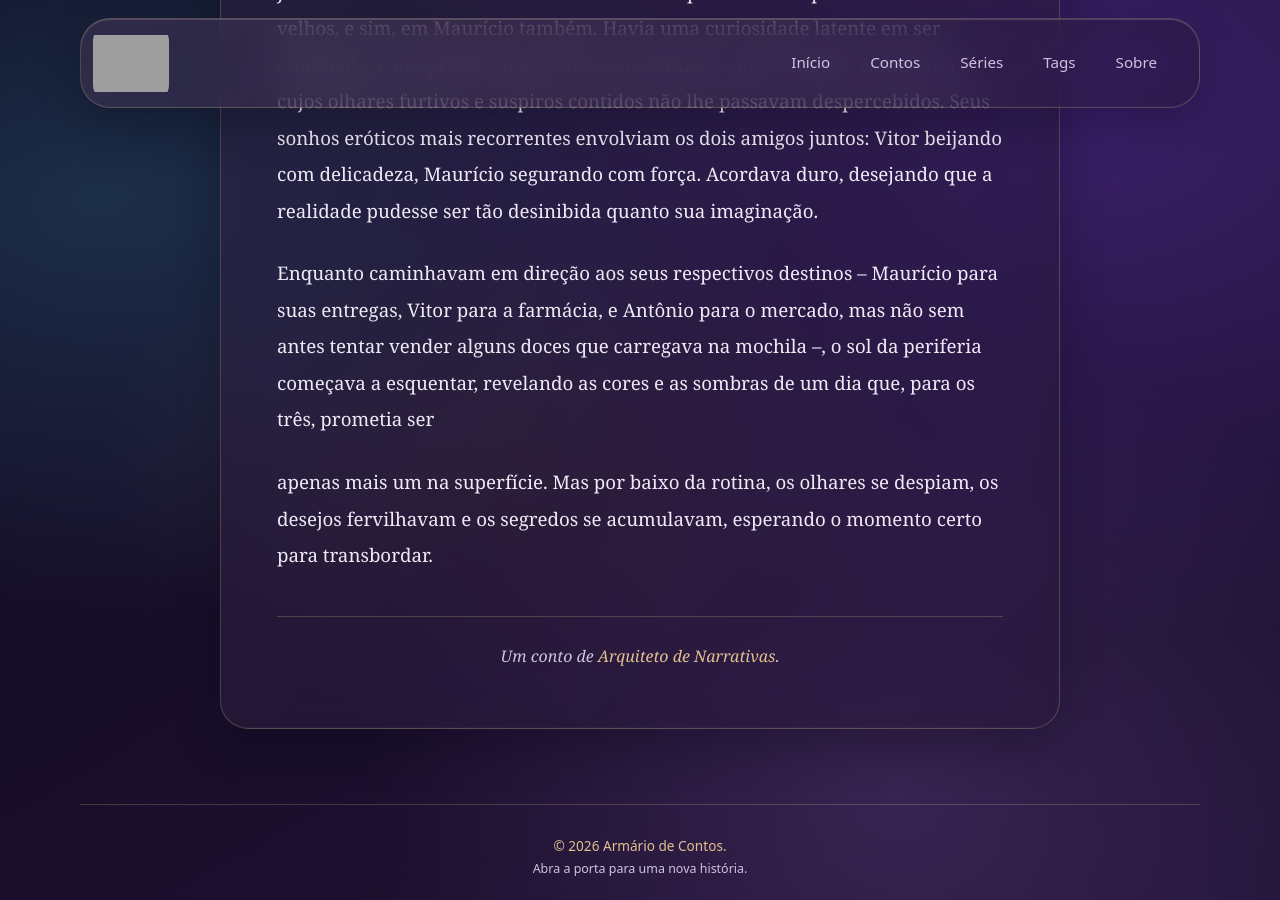
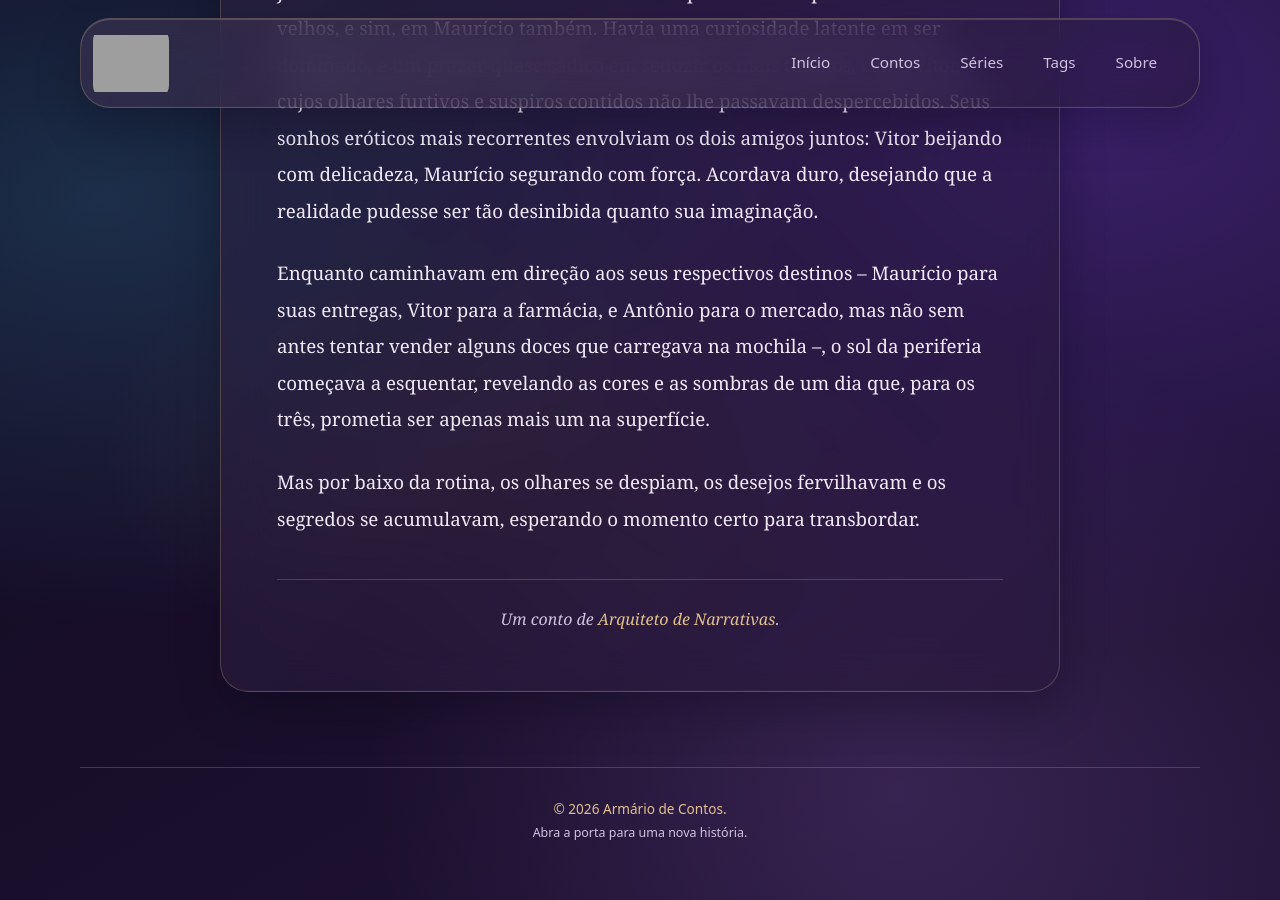
Before and after one commit to armariodecontos/armariodecontos.github.io, a Jekyll site: the page built from _contos/o-sol-da-periferia.md, in a window 1280 px wide and 900 px high, scrolled down 4991 px. Built offline with Jekyll 4.4.1, drawn with Linux system fonts in a browser that asks for light colours; grey boxes are pictures that could not be loaded.

Commit message:
Correção do capitulo 1

```diff
--- a/_contos/o-sol-da-periferia.md
+++ b/_contos/o-sol-da-periferia.md
@@ -57,6 +57,6 @@ Antônio abraçou os dois com sua efusividade característica, um abraço aperta
 
 Antônio era bissexual assumido entre os mais próximos, e seu "tesão pelo risco" era uma constante. Fantasiava com o perigo, com ser pego, com o toque proibido. Já havia se masturbado no vestiário da escola pensando em professores mais velhos, e sim, em Maurício também. Havia uma curiosidade latente em ser dominado, e um prazer quase sádico em seduzir os mais tímidos, como Vitor, cujos olhares furtivos e suspiros contidos não lhe passavam despercebidos. Seus sonhos eróticos mais recorrentes envolviam os dois amigos juntos: Vitor beijando com delicadeza, Maurício segurando com força. Acordava duro, desejando que a realidade pudesse ser tão desinibida quanto sua imaginação.
 
-Enquanto caminhavam em direção aos seus respectivos destinos – Maurício para suas entregas, Vitor para a farmácia, e Antônio para o mercado, mas não sem antes tentar vender alguns doces que carregava na mochila –, o sol da periferia começava a esquentar, revelando as cores e as sombras de um dia que, para os três, prometia ser
+Enquanto caminhavam em direção aos seus respectivos destinos – Maurício para suas entregas, Vitor para a farmácia, e Antônio para o mercado, mas não sem antes tentar vender alguns doces que carregava na mochila –, o sol da periferia começava a esquentar, revelando as cores e as sombras de um dia que, para os três, prometia ser apenas mais um na superfície.
 
-apenas mais um na superfície. Mas por baixo da rotina, os olhares se despiam, os desejos fervilhavam e os segredos se acumulavam, esperando o momento certo para transbordar.
+Mas por baixo da rotina, os olhares se despiam, os desejos fervilhavam e os segredos se acumulavam, esperando o momento certo para transbordar.
```
